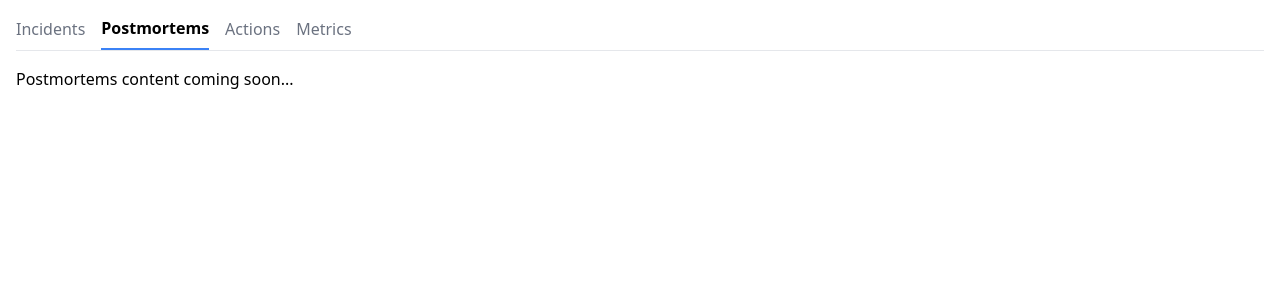
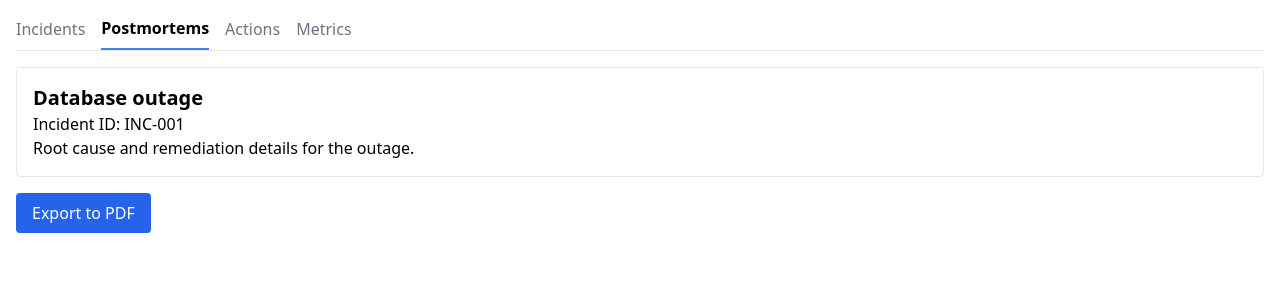
Before and after one commit to amonkarsidhant/Aftermath, a React (Vite) app in the folder frontend/: page / in a window 1280 px wide. Both pictures are taken after a click on the button "Postmortems". Shown: the top 300 px of the page. Built offline with nearby package versions, Linux system fonts and the light colour scheme.

Commit message:
feat: add postmortem detail component with PDF export

```diff
--- a/frontend/package.json
+++ b/frontend/package.json
@@ -12,7 +12,9 @@
     "react": "^18.2.0",
     "react-dom": "^18.2.0",
     "recharts": "^2.11.0",
-    "react-table": "^7.8.0"
+    "react-table": "^7.8.0",
+    "jspdf": "^2.5.1",
+    "html2canvas": "^1.4.1"
   },
   "devDependencies": {
     "@types/react": "^18.2.0",
--- a/frontend/src/components/Dashboard.tsx
+++ b/frontend/src/components/Dashboard.tsx
@@ -2,6 +2,7 @@ import { useState } from 'react';
 import IncidentsTab from './IncidentsTab';
 import ActionsTab from './ActionsTab';
 import MetricsTab from './MetricsTab';
+import PostmortemDetail from './PostmortemDetail';
 
 const tabs = ['Incidents', 'Postmortems', 'Actions', 'Metrics'] as const;
 type Tab = typeof tabs[number];
@@ -24,7 +25,15 @@ export default function Dashboard() {
       </nav>
       <div>
         {active === 'Incidents' && <IncidentsTab />}
-        {active === 'Postmortems' && <div>Postmortems content coming soon...</div>}
+        {active === 'Postmortems' && (
+          <PostmortemDetail
+            postmortem={{
+              title: 'Database outage',
+              incidentId: 'INC-001',
+              summary: 'Root cause and remediation details for the outage.',
+            }}
+          />
+        )}
         {active === 'Actions' && <ActionsTab />}
         {active === 'Metrics' && <MetricsTab />}
       </div>
--- /dev/null
+++ b/frontend/src/components/PostmortemDetail.tsx
@@ -0,0 +1,50 @@
+import React from 'react';
+import jsPDF from 'jspdf';
+import html2canvas from 'html2canvas';
+
+type Postmortem = {
+  title: string;
+  incidentId: string;
+  summary: string;
+};
+
+interface Props {
+  postmortem: Postmortem;
+}
+
+export default function PostmortemDetail({ postmortem }: Props) {
+  const exportPdf = async () => {
+    const doc = new jsPDF();
+    doc.text(postmortem.title, 10, 10);
+    doc.text(`Incident ID: ${postmortem.incidentId}`, 10, 20);
+    doc.text(postmortem.summary, 10, 30);
+
+    const element = document.getElementById('postmortem-content');
+    if (element) {
+      const canvas = await html2canvas(element);
+      const imgData = canvas.toDataURL('image/png');
+      const imgProps = doc.getImageProperties(imgData);
+      const pdfWidth = doc.internal.pageSize.getWidth();
+      const pdfHeight = (imgProps.height * pdfWidth) / imgProps.width;
+      doc.addImage(imgData, 'PNG', 10, 40, pdfWidth - 20, pdfHeight);
+    }
+
+    doc.save(`${postmortem.incidentId}.pdf`);
+  };
+
+  return (
+    <div className="space-y-4">
+      <div id="postmortem-content" className="p-4 border rounded">
+        <h2 className="text-xl font-semibold">{postmortem.title}</h2>
+        <p>Incident ID: {postmortem.incidentId}</p>
+        <p>{postmortem.summary}</p>
+      </div>
+      <button
+        onClick={exportPdf}
+        className="px-4 py-2 bg-blue-600 text-white rounded hover:bg-blue-700"
+      >
+        Export to PDF
+      </button>
+    </div>
+  );
+}
--- /dev/null
+++ b/frontend/src/types.d.ts
@@ -0,0 +1,2 @@
+declare module 'jspdf';
+declare module 'html2canvas';
```
